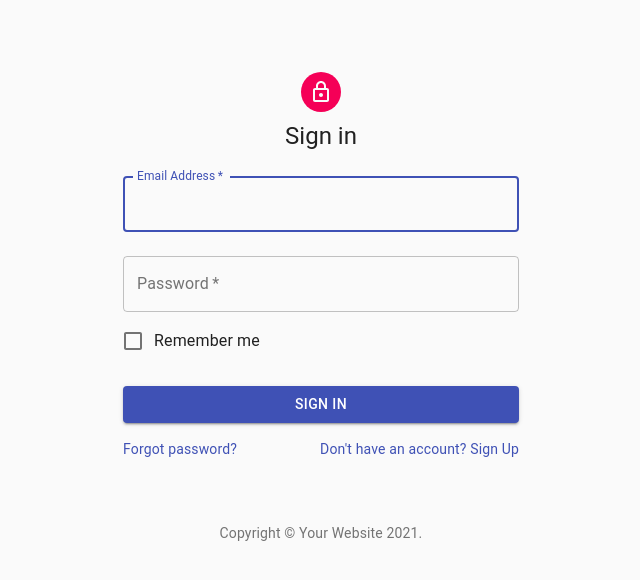
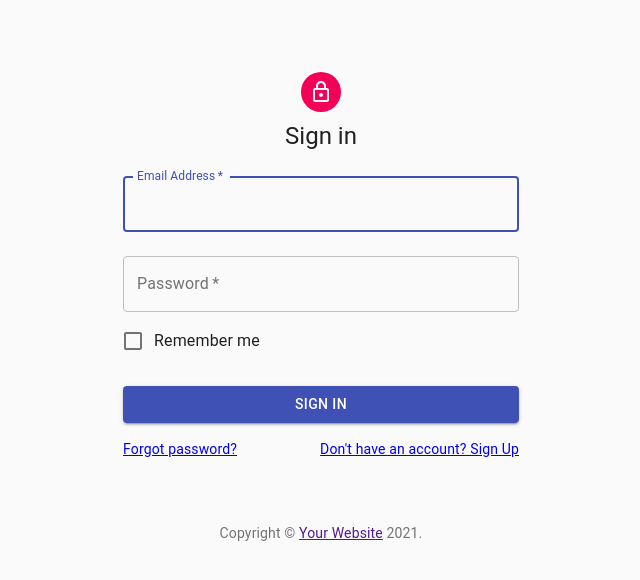
Before and after one commit to taosoft/ecommerce-child-clothes, a React (Create React App) app: page /login in a window 1280 px wide. Shown: the top 580 px of the page, without its empty margins (319-959 px from the left). Built offline with nearby package versions, Linux system fonts and the light colour scheme; what react-swipeable-views-utils would draw is missing.

Commit message:
Link para cambiar entre Login y Singup

```diff
--- a/src/Components/Login/Login.js
+++ b/src/Components/Login/Login.js
@@ -4,14 +4,13 @@
 import TextField from '@material-ui/core/TextField';
 import FormControlLabel from '@material-ui/core/FormControlLabel';
 import Checkbox from '@material-ui/core/Checkbox';
-import Link from '@material-ui/core/Link';
+import { Link } from 'react-router-dom';
 import Grid from '@material-ui/core/Grid';
 import Box from '@material-ui/core/Box';
 import LockOutlinedIcon from '@material-ui/icons/LockOutlined';
 import Typography from '@material-ui/core/Typography';
 import { makeStyles } from '@material-ui/core/styles';
 import Container from '@material-ui/core/Container';
-
 
 
 function Copyright() {
@@ -98,12 +97,12 @@
           </Button>
           <Grid container>
             <Grid item xs>
-              <Link href="#" variant="body2">
+              <Link to="#" variant="body2">
                 Forgot password?
               </Link>
             </Grid>
             <Grid item>
-              <Link href="#" variant="body2">
+              <Link to="/singup" variant="body2">
                 {"Don't have an account? Sign Up"}
               </Link>
             </Grid>
--- a/src/Components/SignUp/SignUp.js
+++ b/src/Components/SignUp/SignUp.js
@@ -2,7 +2,7 @@
 import Button from '@material-ui/core/Button';
 import CssBaseline from '@material-ui/core/CssBaseline';
 import TextField from '@material-ui/core/TextField';
-import Link from '@material-ui/core/Link';
+import { Link } from 'react-router-dom';
 import Grid from '@material-ui/core/Grid';
 import Box from '@material-ui/core/Box';
 import LockOutlinedIcon from '@material-ui/icons/LockOutlined';
@@ -116,7 +116,7 @@
           </Button>
           <Grid container justify="flex-end">
             <Grid item>
-              <Link href="#" variant="body2">
+              <Link to="/login" variant="body2">
                 Already have an account? Sign in
               </Link>
             </Grid>
```
